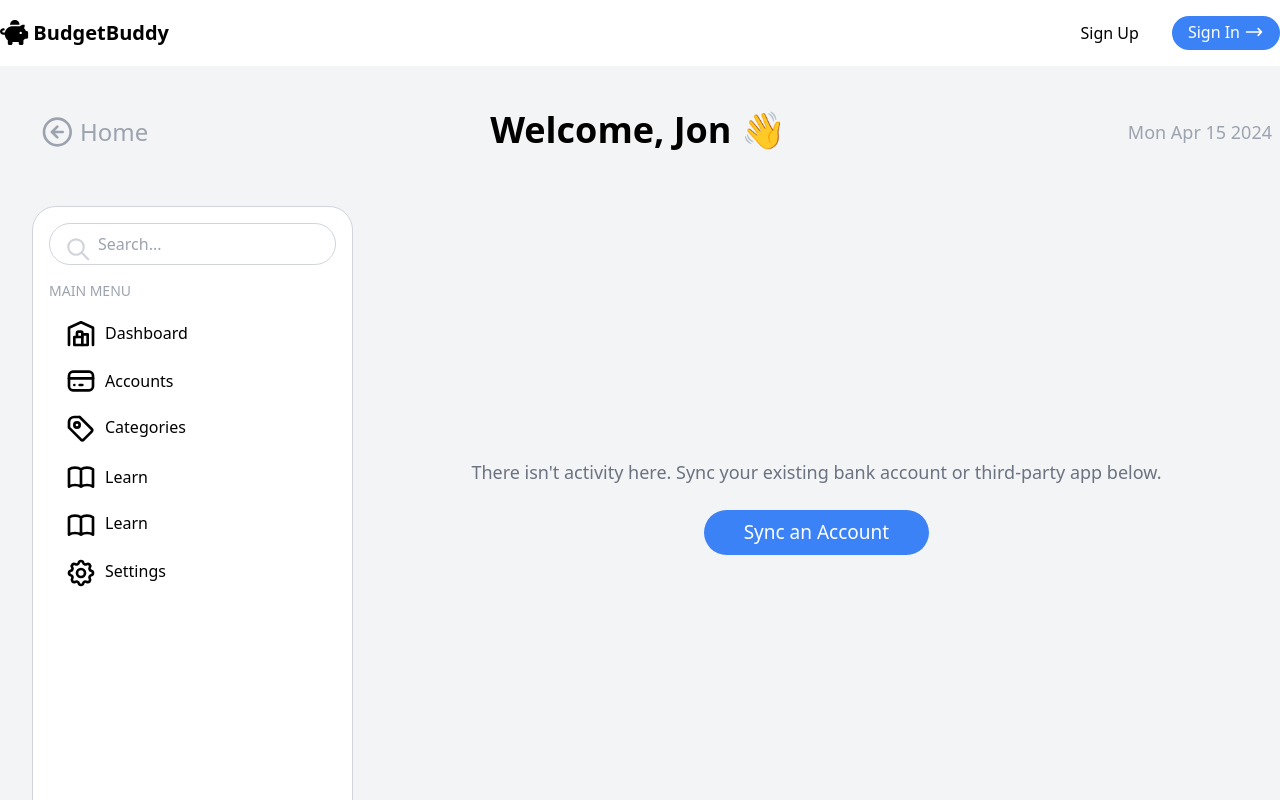
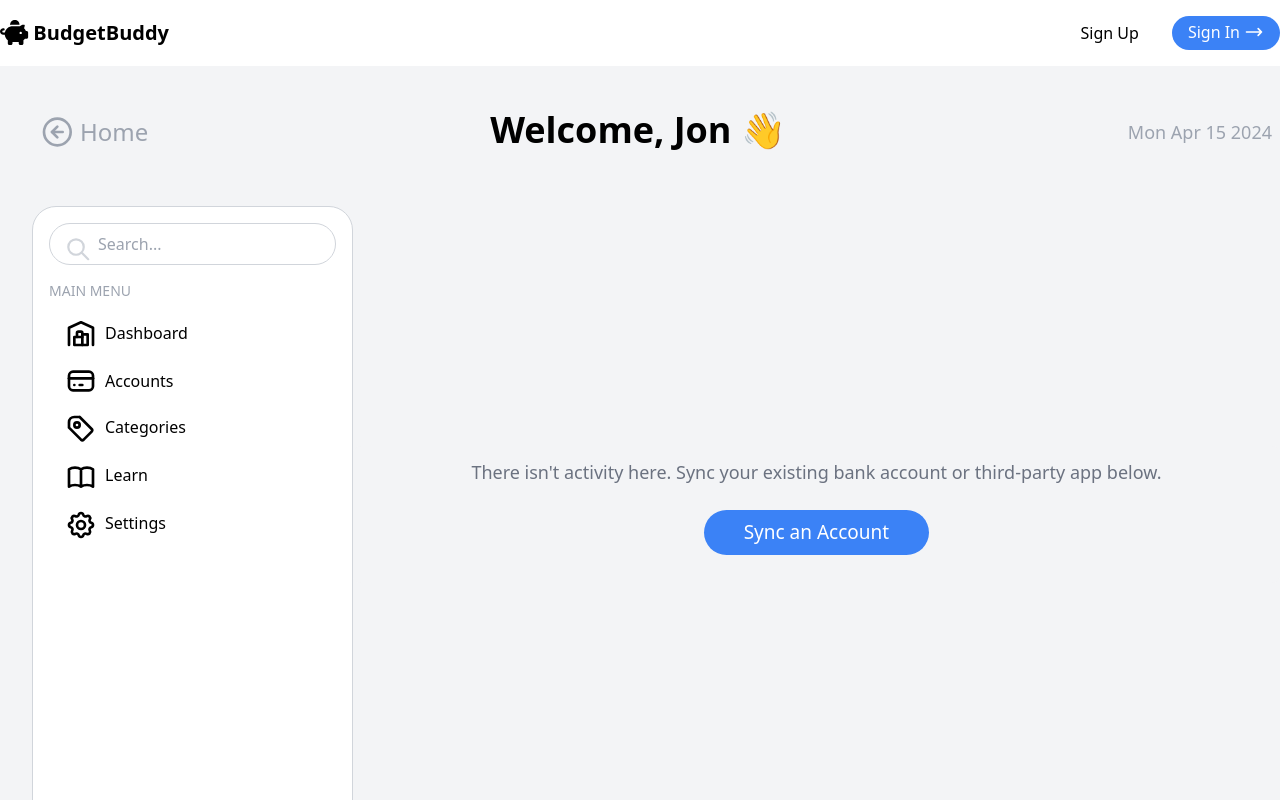
Before and after one commit to KTBG7/BudgetBuddy, a React (Vite) app: page /dashboard in a window 1280 px wide. Shown: the top 800 px of the page. Built offline with nearby package versions, Linux system fonts and the light colour scheme.

Commit message:
actually updated learn button

```diff
--- a/src/components/Dashboard.tsx
+++ b/src/components/Dashboard.tsx
@@ -122,36 +122,6 @@ const DashboardPage: React.FC = () => {
                                 Categories
                             </Link>
                             {/* Learn Button */}
-                                <button className="block-flex py-2 flex items-center" onClick={toggleDropdown}>
-                                    <svg
-                                        className="h-8 w-8 text-black-500 inline-block mr-2"
-                                        width="24"
-                                        height="24"
-                                        viewBox="0 0 24 24"
-                                        strokeWidth="2"
-                                        stroke="currentColor"
-                                        fill="none"
-                                        strokeLinecap="round"
-                                        strokeLinejoin="round"
-                                    >
-                                        <path strokeLinecap="round" strokeLinejoin="round" strokeWidth={2} d="M12 6.253v13m0-13C10.832 5.477 9.246 5 7.5 5S4.168 5.477 3 6.253v13C4.168 18.477 5.754 18 7.5 18s3.332.477 4.5 1.253m0-13C13.168 5.477 14.754 5 16.5 5c1.747 0 3.332.477 4.5 1.253v13C19.832 18.477 18.247 18 16.5 18c-1.746 0-3.332.477-4.5 1.253" />
-                                    </svg>
-                                    Learn
-                                </button>
-                                {/* Dropdown */}
-                                {showDropdown && (
-                                    <div className="absolute mt-2 py-2 w-40 bg-white border rounded-lg shadow-md">
-                                        <Link to="/investment_regiment" className="block px-4 py-2 hover:bg-gray-100">
-                                            Investments & Retirement
-                                        </Link>
-                                        <Link to="/loans&mortgage" className="block px-4 py-2 hover:bg-gray-100">
-                                            Loans & Mortgages
-                                        </Link>
-                                        <Link to="/credit" className="block px-4 py-2 hover:bg-gray-100">
-                                            Building Credit
-                                        </Link>
-                                    </div>
-                                )}
                             <button className="block py-2 items-center" onClick={toggleDropdown}>
                                 <svg
                                     className="h-8 w-8 text-black-500 inline-block mr-2"
```
